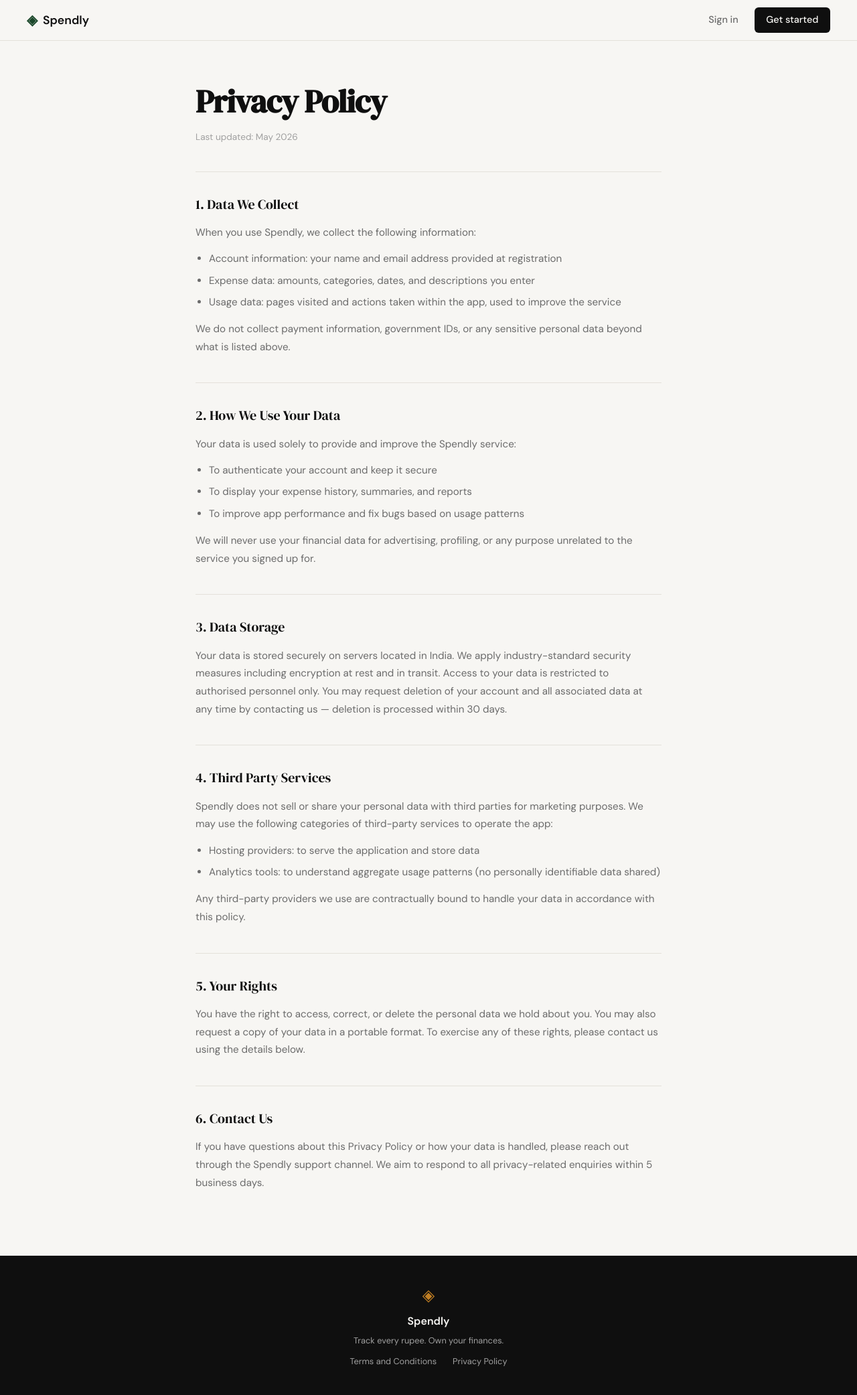
After one commit to yyahyas/zamah-expense-tracker, a Flask app: page /privacy in a window 1280 px wide. The commit adds this page. Shown: the whole page at 67% size. Run offline with Flask 3, Linux system fonts and the light colour scheme.

Commit message:
landing: add privacy policy page and route

```diff
--- a/expense-tracker/app.py
+++ b/expense-tracker/app.py
@@ -25,6 +25,11 @@ def login():
 @app.route("/terms")
 def terms():
     return render_template("terms.html")
+
+
+@app.route("/privacy")
+def privacy():
+    return render_template("privacy.html")
 
 
 # ------------------------------------------------------------------ #
--- a/expense-tracker/static/css/style.css
+++ b/expense-tracker/static/css/style.css
@@ -478,6 +478,70 @@ a { color: inherit; text-decoration: none; }
 .auth-switch a:hover { text-decoration: underline; }
 
 /* ------------------------------------------------------------------ */
+/* Legal pages (Terms & Privacy)                                       */
+/* ------------------------------------------------------------------ */
+
+.terms-page {
+    padding: 4rem 2rem 6rem;
+    max-width: 760px;
+    margin: 0 auto;
+}
+
+.terms-inner {
+    display: flex;
+    flex-direction: column;
+    gap: 2.5rem;
+}
+
+.terms-title {
+    font-family: var(--font-display);
+    font-size: clamp(2rem, 4vw, 3rem);
+    color: var(--ink);
+    letter-spacing: -0.02em;
+    line-height: 1.1;
+}
+
+.terms-meta {
+    font-size: 0.85rem;
+    color: var(--ink-faint);
+    margin-top: -1.5rem;
+}
+
+.terms-section {
+    border-top: 1px solid var(--border);
+    padding-top: 2rem;
+    display: flex;
+    flex-direction: column;
+    gap: 0.85rem;
+}
+
+.terms-section h2 {
+    font-family: var(--font-display);
+    font-size: 1.25rem;
+    color: var(--ink);
+    font-weight: 400;
+}
+
+.terms-section p {
+    font-size: 0.95rem;
+    color: var(--ink-muted);
+    line-height: 1.75;
+}
+
+.terms-section ul {
+    padding-left: 1.25rem;
+    display: flex;
+    flex-direction: column;
+    gap: 0.4rem;
+}
+
+.terms-section ul li {
+    font-size: 0.95rem;
+    color: var(--ink-muted);
+    line-height: 1.7;
+}
+
+/* ------------------------------------------------------------------ */
 /* Footer                                                              */
 /* ------------------------------------------------------------------ */
 
@@ -507,6 +571,20 @@ a { color: inherit; text-decoration: none; }
     color: var(--ink-faint);
 }
 
+.footer-links {
+    display: flex;
+    gap: 1.5rem;
+    margin-top: 0.25rem;
+}
+
+.footer-links a {
+    font-size: 0.8rem;
+    color: var(--ink-faint);
+    transition: color 0.2s;
+}
+
+.footer-links a:hover { color: var(--paper); }
+
 /* ------------------------------------------------------------------ */
 /* Responsive                                                          */
 /* ------------------------------------------------------------------ */
--- a/expense-tracker/templates/base.html
+++ b/expense-tracker/templates/base.html
@@ -36,7 +36,7 @@
             <p class="footer-copy">Track every rupee. Own your finances.</p>
             <div class="footer-links">
                 <a href="{{ url_for('terms') }}">Terms and Conditions</a>
-                <a href="#">Privacy Policy</a>
+                <a href="{{ url_for('privacy') }}">Privacy Policy</a>
             </div>
         </div>
     </footer>
--- /dev/null
+++ b/expense-tracker/templates/privacy.html
@@ -0,0 +1,61 @@
+{% extends "base.html" %}
+
+{% block title %}Privacy Policy — Spendly{% endblock %}
+
+{% block content %}
+
+<section class="terms-page">
+    <div class="terms-inner">
+        <h1 class="terms-title">Privacy Policy</h1>
+        <p class="terms-meta">Last updated: May 2026</p>
+
+        <div class="terms-section">
+            <h2>1. Data We Collect</h2>
+            <p>When you use Spendly, we collect the following information:</p>
+            <ul>
+                <li>Account information: your name and email address provided at registration</li>
+                <li>Expense data: amounts, categories, dates, and descriptions you enter</li>
+                <li>Usage data: pages visited and actions taken within the app, used to improve the service</li>
+            </ul>
+            <p>We do not collect payment information, government IDs, or any sensitive personal data beyond what is listed above.</p>
+        </div>
+
+        <div class="terms-section">
+            <h2>2. How We Use Your Data</h2>
+            <p>Your data is used solely to provide and improve the Spendly service:</p>
+            <ul>
+                <li>To authenticate your account and keep it secure</li>
+                <li>To display your expense history, summaries, and reports</li>
+                <li>To improve app performance and fix bugs based on usage patterns</li>
+            </ul>
+            <p>We will never use your financial data for advertising, profiling, or any purpose unrelated to the service you signed up for.</p>
+        </div>
+
+        <div class="terms-section">
+            <h2>3. Data Storage</h2>
+            <p>Your data is stored securely on servers located in India. We apply industry-standard security measures including encryption at rest and in transit. Access to your data is restricted to authorised personnel only. You may request deletion of your account and all associated data at any time by contacting us — deletion is processed within 30 days.</p>
+        </div>
+
+        <div class="terms-section">
+            <h2>4. Third Party Services</h2>
+            <p>Spendly does not sell or share your personal data with third parties for marketing purposes. We may use the following categories of third-party services to operate the app:</p>
+            <ul>
+                <li>Hosting providers: to serve the application and store data</li>
+                <li>Analytics tools: to understand aggregate usage patterns (no personally identifiable data shared)</li>
+            </ul>
+            <p>Any third-party providers we use are contractually bound to handle your data in accordance with this policy.</p>
+        </div>
+
+        <div class="terms-section">
+            <h2>5. Your Rights</h2>
+            <p>You have the right to access, correct, or delete the personal data we hold about you. You may also request a copy of your data in a portable format. To exercise any of these rights, please contact us using the details below.</p>
+        </div>
+
+        <div class="terms-section">
+            <h2>6. Contact Us</h2>
+            <p>If you have questions about this Privacy Policy or how your data is handled, please reach out through the Spendly support channel. We aim to respond to all privacy-related enquiries within 5 business days.</p>
+        </div>
+    </div>
+</section>
+
+{% endblock %}
```
